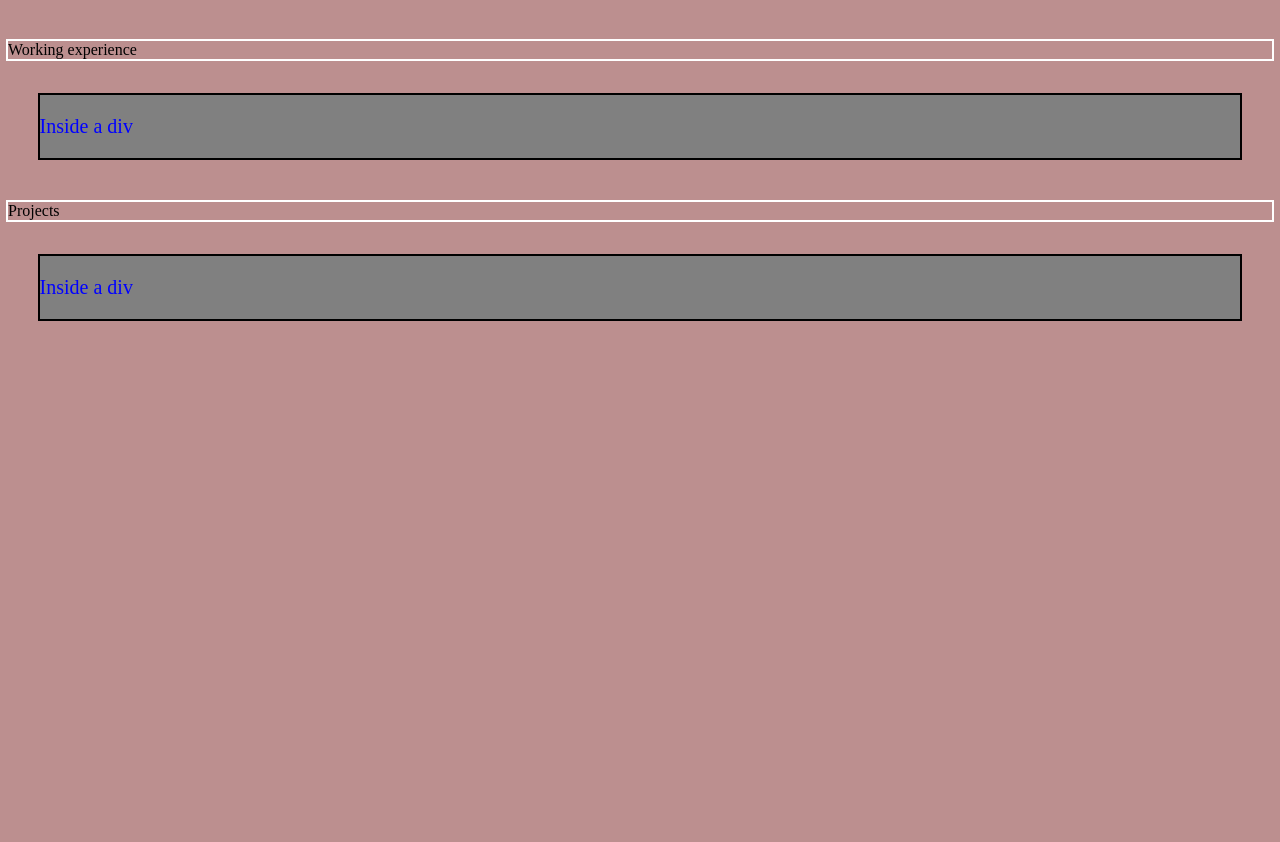
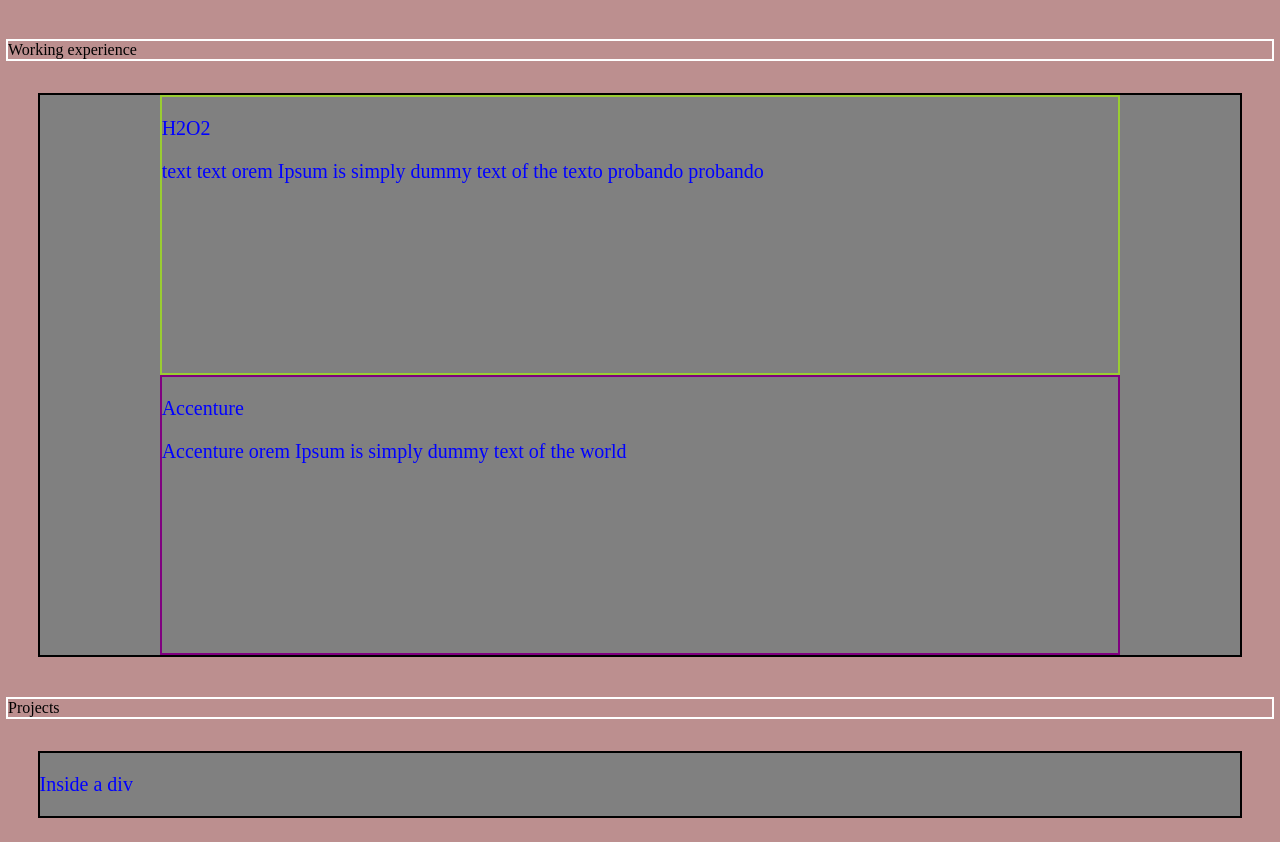
Before and after one commit to AlejandroBlancoFernandez/Portfolio, a plain HTML site: page index.html in a window 1280 px wide. Shown: the part 1271-2113 px from the top of the page. Before the commit the page ends 1616 px from the top, so only its background shows below. Drawn offline with Linux system fonts and the light colour scheme.

Commit message:
Section 3 structure finished

```diff
--- a/index.html
+++ b/index.html
@@ -30,8 +30,13 @@
         </section>
         <div class="title">Working experience</div> <!--ADD DOWNLOAD CV BUTTON-->
         <section class="sections" id="experience">
-            <div>
-                <p>Inside a div</p>
+            <div id="h2o2">
+                <p>H2O2</p>
+                <p>text text orem Ipsum is simply dummy text of the texto probando probando </p>
+            </div>
+            <div id="accenture">
+                <p>Accenture</p>
+                <p>Accenture orem Ipsum is simply dummy text of the world</p>
             </div>
         </section>
         <div class="title">Projects</div>
--- a/styles/index.css
+++ b/styles/index.css
@@ -88,3 +88,27 @@
     justify-content: space-evenly; /*same space in between icons*/
     align-items: center; /*centered in the X axis*/
 }
+
+/*-------------section 3 (working experience)-------------*/
+
+#experience{
+    height: 70vh;
+    display: flex;
+    flex-direction: column; /* Y is the main axis*/
+    justify-content: space-evenly;
+    align-items: center;
+}
+
+#h2o2{
+    border: 2px solid yellowgreen;
+    flex-grow: 1;
+    box-sizing: border-box;
+    width: 80%;
+}
+
+#accenture{
+    border: 2px solid purple;
+    flex-grow: 1;
+    box-sizing: border-box;
+    width: 80%;
+}
```
